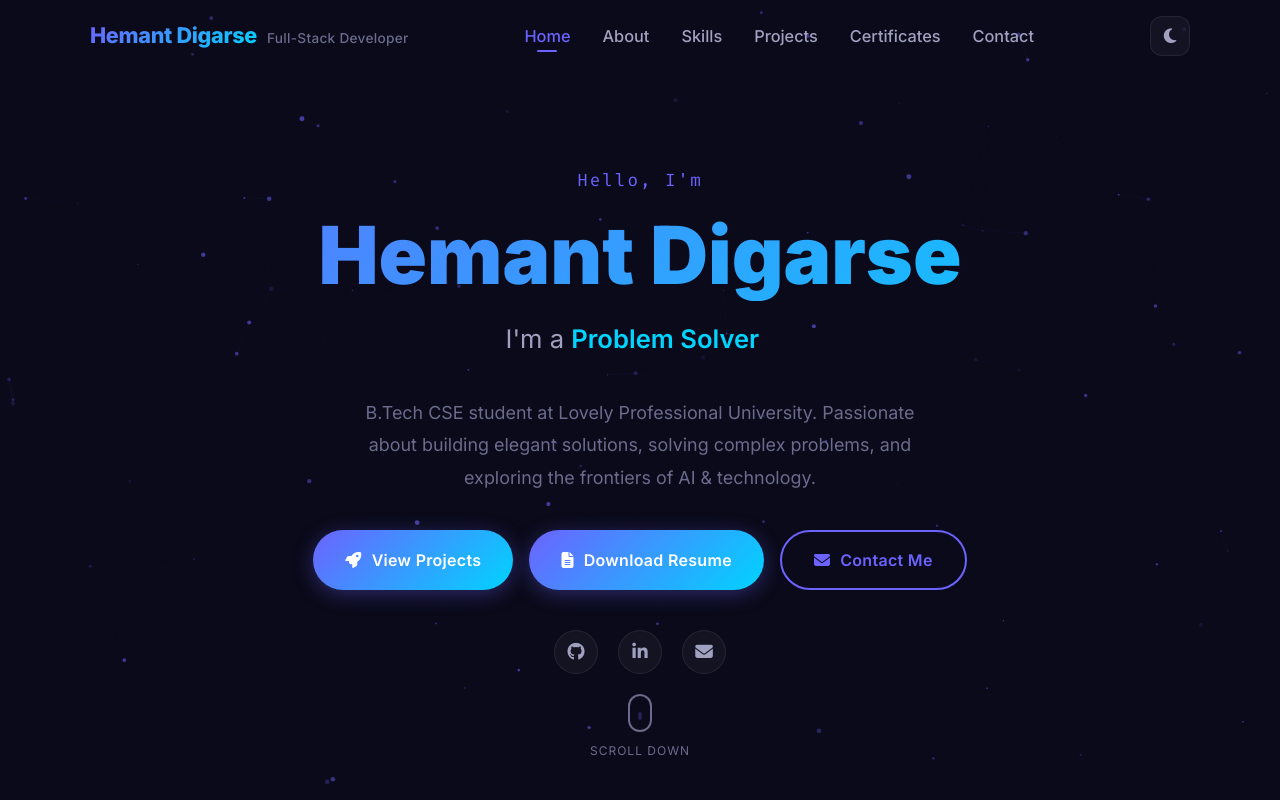
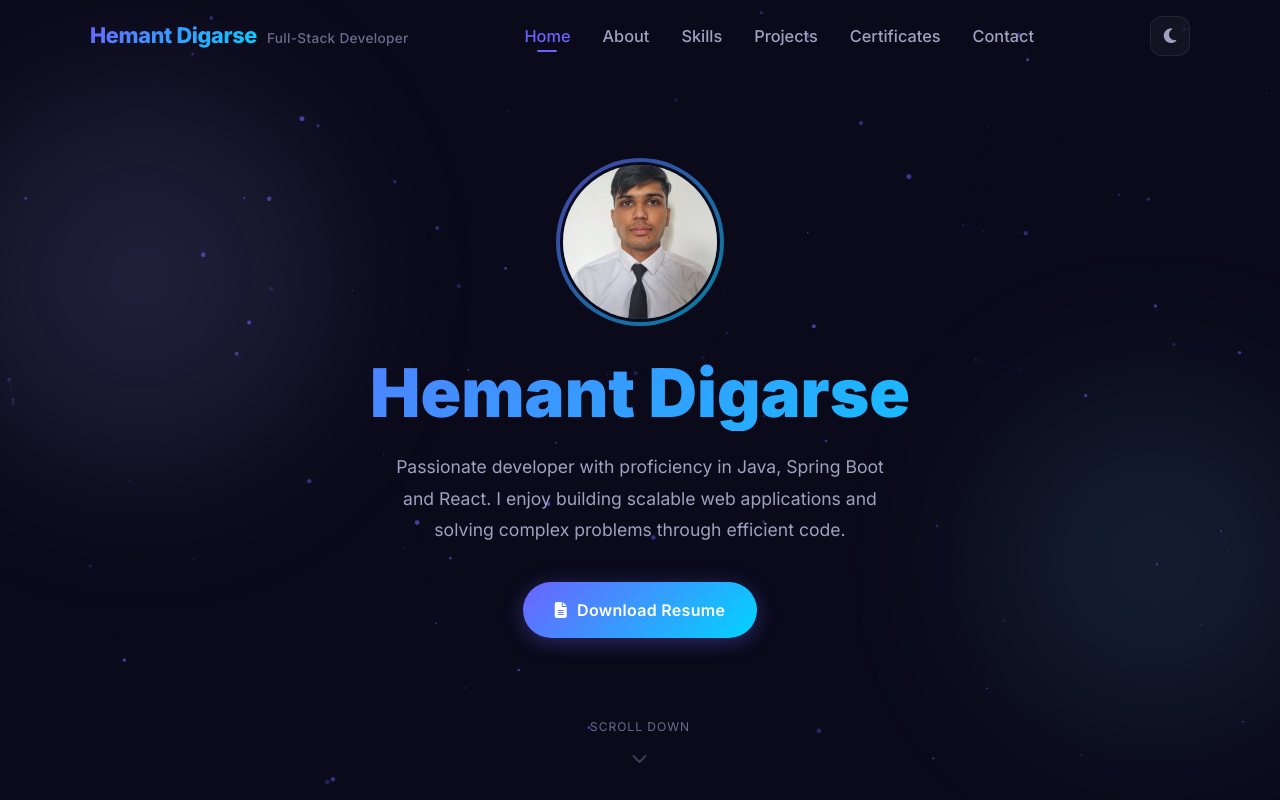
Before and after one commit to HemantDigarse/portfolio, a plain HTML site: page index.html in a window 1280 px wide. Shown: the top 800 px of the page. Drawn offline with Linux system fonts and the light colour scheme.

Commit message:
feat: redesign hero section to match reference

```diff
--- a/index.html
+++ b/index.html
@@ -70,47 +70,30 @@
                 </button>
             </div>
         </div>
-    </nav>
-
-    <!-- ======================== HERO SECTION ======================== -->
+    </nav>    <!-- ======================== HERO SECTION ======================== -->
     <section id="home" class="hero-section">
+        <div class="hero-blob hero-blob-1"></div>
+        <div class="hero-blob hero-blob-2"></div>
         <div class="hero-content">
-            <p class="hero-greeting reveal">Hello, I'm</p>
+            <div class="hero-photo reveal">
+                <img src="profile.jpeg" alt="Hemant Digarse" class="hero-photo-img">
+            </div>
             <h1 class="hero-name reveal">Hemant Digarse</h1>
-            <div class="hero-typing-wrapper reveal">
-                <span class="hero-prefix">I'm a </span>
-                <span id="typed-text" class="typed-text"></span>
-                <span class="cursor">|</span>
-            </div>
             <p class="hero-description reveal">
-                B.Tech CSE student at Lovely Professional University. Passionate about building elegant solutions,
-                solving complex problems, and exploring the frontiers of AI & technology.
+                Passionate developer with proficiency in Java, Spring Boot and
+                React. I enjoy building scalable web applications and solving
+                complex problems through efficient code.
             </p>
             <div class="hero-buttons reveal">
-                <a href="#projects" class="btn btn-primary">
-                    <i class="fas fa-rocket"></i> View Projects
-                </a>
                 <a href="resume.pdf" class="btn btn-primary" download>
                     <i class="fas fa-file-alt"></i> Download Resume
                 </a>
-                <a href="#contact" class="btn btn-outline">
-                    <i class="fas fa-envelope"></i> Contact Me
-                </a>
-            </div>
-            <div class="hero-socials reveal">
-                <a href="https://github.com/HemantDigarse/" target="_blank" aria-label="GitHub"><i
-                        class="fab fa-github"></i></a>
-                <a href="https://www.linkedin.com/in/hemant" target="_blank" aria-label="LinkedIn"><i
-                        class="fab fa-linkedin-in"></i></a>
-                <a href="mailto:hemantdigarse883@gmail.com" aria-label="Email"><i class="fas fa-envelope"></i></a>
             </div>
         </div>
         <div class="hero-scroll-indicator">
             <a href="#about">
-                <div class="mouse">
-                    <div class="wheel"></div>
-                </div>
                 <span>Scroll Down</span>
+                <i class="fas fa-chevron-down"></i>
             </a>
         </div>
     </section>
--- a/script.js
+++ b/script.js
@@ -15,39 +15,7 @@ window.addEventListener('load', () => {
     }, 1200);
 });
 
-// ======================== TYPING ANIMATION ========================
-const typedElement = document.getElementById('typed-text');
-const words = ['Developer', 'Problem Solver', 'AI Enthusiast', 'Full-Stack Developer', 'DSA Specialist'];
-let wordIndex = 0;
-let charIndex = 0;
-let isDeleting = false;
-
-function typeEffect() {
-    const currentWord = words[wordIndex];
-
-    if (isDeleting) {
-        typedElement.textContent = currentWord.substring(0, charIndex - 1);
-        charIndex--;
-    } else {
-        typedElement.textContent = currentWord.substring(0, charIndex + 1);
-        charIndex++;
-    }
-
-    let delay = isDeleting ? 50 : 100;
-
-    if (!isDeleting && charIndex === currentWord.length) {
-        delay = 2000;
-        isDeleting = true;
-    } else if (isDeleting && charIndex === 0) {
-        isDeleting = false;
-        wordIndex = (wordIndex + 1) % words.length;
-        delay = 400;
-    }
-
-    setTimeout(typeEffect, delay);
-}
-
-setTimeout(typeEffect, 1800);
+// Typing animation removed for new hero design
 
 // ======================== PARTICLE BACKGROUND ========================
 const canvas = document.getElementById('particles-canvas');
--- a/style.css
+++ b/style.css
@@ -347,20 +347,104 @@ img { max-width: 100%; display: block; }
     text-align: center;
     padding: 120px 20px 80px;
     z-index: 1;
-}
-
-.hero-content { max-width: 750px; }
-
-.hero-greeting {
-    font-family: var(--font-mono);
-    font-size: 1.1rem;
-    color: var(--accent);
-    margin-bottom: 12px;
-    letter-spacing: 2px;
+    overflow: hidden;
+}
+
+/* Decorative gradient blobs */
+.hero-blob {
+    position: absolute;
+    border-radius: 50%;
+    filter: blur(80px);
+    opacity: 0.5;
+    z-index: 0;
+    pointer-events: none;
+}
+
+.hero-blob-1 {
+    width: 400px;
+    height: 400px;
+    background: radial-gradient(circle, rgba(180, 160, 255, 0.35), rgba(200, 180, 255, 0.1));
+    top: 10%;
+    left: -5%;
+    animation: blobFloat1 8s ease-in-out infinite;
+}
+
+.hero-blob-2 {
+    width: 350px;
+    height: 350px;
+    background: radial-gradient(circle, rgba(100, 220, 255, 0.25), rgba(180, 240, 255, 0.08));
+    bottom: 10%;
+    right: -5%;
+    animation: blobFloat2 10s ease-in-out infinite;
+}
+
+@keyframes blobFloat1 {
+    0%, 100% { transform: translate(0, 0) scale(1); }
+    50% { transform: translate(30px, -20px) scale(1.08); }
+}
+
+@keyframes blobFloat2 {
+    0%, 100% { transform: translate(0, 0) scale(1); }
+    50% { transform: translate(-20px, 20px) scale(1.05); }
+}
+
+.hero-content {
+    max-width: 750px;
+    position: relative;
+    z-index: 1;
+}
+
+/* Hero circular photo */
+.hero-photo {
+    width: 160px;
+    height: 160px;
+    margin: 0 auto 32px;
+    border-radius: 50%;
+    position: relative;
+}
+
+.hero-photo::before {
+    content: '';
+    position: absolute;
+    inset: -4px;
+    border-radius: 50%;
+    background: var(--accent-gradient);
+    z-index: 0;
+    opacity: 0.6;
+}
+
+.hero-photo::after {
+    content: '';
+    position: absolute;
+    inset: -16px;
+    border-radius: 50%;
+    background: radial-gradient(circle, var(--accent-glow) 0%, transparent 70%);
+    z-index: -1;
+    opacity: 0;
+    transition: var(--transition-slow);
+}
+
+.hero-photo:hover::after {
+    opacity: 1;
+}
+
+.hero-photo-img {
+    width: 100%;
+    height: 100%;
+    object-fit: cover;
+    border-radius: 50%;
+    position: relative;
+    z-index: 1;
+    border: 3px solid var(--bg-primary);
+    transition: var(--transition-med);
+}
+
+.hero-photo:hover .hero-photo-img {
+    transform: scale(1.04);
 }
 
 .hero-name {
-    font-size: clamp(2.5rem, 7vw, 5rem);
+    font-size: clamp(2.5rem, 7vw, 4.2rem);
     font-weight: 900;
     background: var(--accent-gradient);
     -webkit-background-clip: text;
@@ -369,7 +453,7 @@ img { max-width: 100%; display: block; }
     background-size: 200% 200%;
     animation: gradientShift 4s ease-in-out infinite;
     line-height: 1.15;
-    margin-bottom: 16px;
+    margin-bottom: 20px;
 }
 
 @keyframes gradientShift {
@@ -377,23 +461,10 @@ img { max-width: 100%; display: block; }
     50% { background-position: 100% 50%; }
 }
 
-.hero-typing-wrapper {
-    font-size: clamp(1.1rem, 3vw, 1.6rem);
+.hero-description {
+    font-size: 1.1rem;
     color: var(--text-secondary);
-    margin-bottom: 24px;
-    min-height: 2.2em;
-}
-
-.hero-prefix { color: var(--text-secondary); }
-.typed-text { color: var(--accent-secondary); font-weight: 600; }
-.cursor { color: var(--accent); animation: blink 0.8s step-end infinite; font-weight: 300; }
-
-@keyframes blink { 50% { opacity: 0; } }
-
-.hero-description {
-    font-size: 1.12rem;
-    color: var(--text-muted);
-    max-width: 560px;
+    max-width: 520px;
     margin: 0 auto 36px;
     line-height: 1.8;
 }
@@ -404,33 +475,6 @@ img { max-width: 100%; display: block; }
     justify-content: center;
     flex-wrap: wrap;
     margin-bottom: 40px;
-}
-
-.hero-socials {
-    display: flex;
-    gap: 20px;
-    justify-content: center;
-}
-
-.hero-socials a {
-    width: 44px;
-    height: 44px;
-    border-radius: 50%;
-    border: 1px solid var(--border-glass);
-    display: flex;
-    align-items: center;
-    justify-content: center;
-    font-size: 1.1rem;
-    color: var(--text-secondary);
-    transition: var(--transition-med);
-    background: var(--bg-glass);
-}
-
-.hero-socials a:hover {
-    color: var(--accent);
-    border-color: var(--accent);
-    transform: translateY(-4px) scale(1.1);
-    box-shadow: 0 8px 25px var(--accent-glow);
 }
 
 /* Scroll Indicator */
@@ -461,29 +505,14 @@ img { max-width: 100%; display: block; }
 
 .hero-scroll-indicator a:hover { color: var(--accent); }
 
-.mouse {
-    width: 24px;
-    height: 38px;
-    border: 2px solid var(--text-muted);
-    border-radius: 12px;
-    position: relative;
-}
-
-.wheel {
-    width: 3px;
-    height: 8px;
-    background: var(--accent);
-    border-radius: 2px;
-    position: absolute;
-    top: 6px;
-    left: 50%;
-    transform: translateX(-50%);
-    animation: scrollWheel 1.5s ease-in-out infinite;
-}
-
-@keyframes scrollWheel {
-    0% { opacity: 1; transform: translateX(-50%) translateY(0); }
-    100% { opacity: 0; transform: translateX(-50%) translateY(14px); }
+.hero-scroll-indicator a i {
+    font-size: 1rem;
+    animation: bounceDown 1.5s ease-in-out infinite;
+}
+
+@keyframes bounceDown {
+    0%, 100% { transform: translateY(0); opacity: 1; }
+    50% { transform: translateY(6px); opacity: 0.5; }
 }
 
 /* ======================== BUTTONS ======================== */
```
